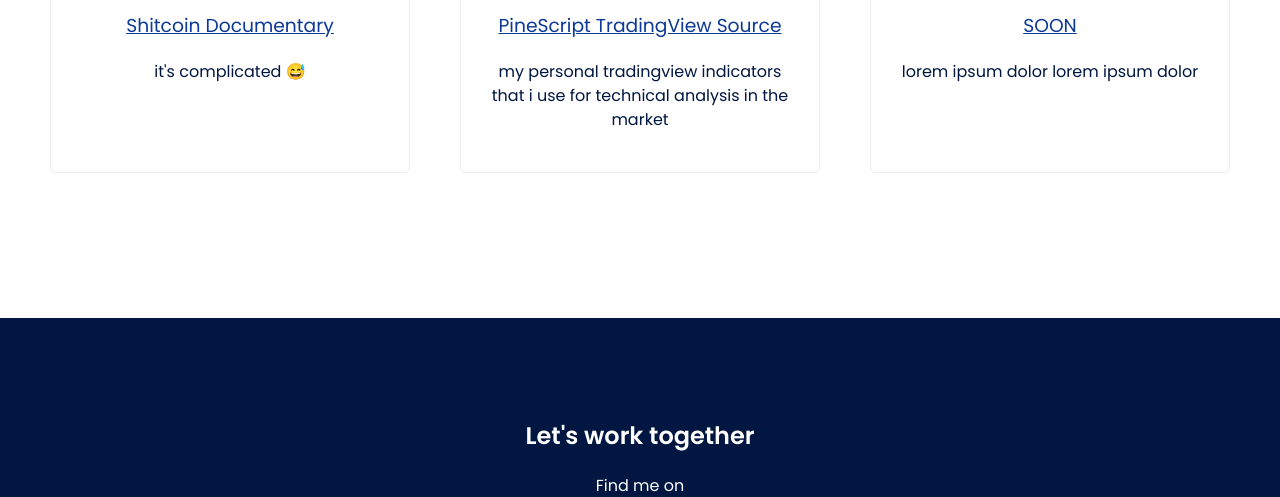
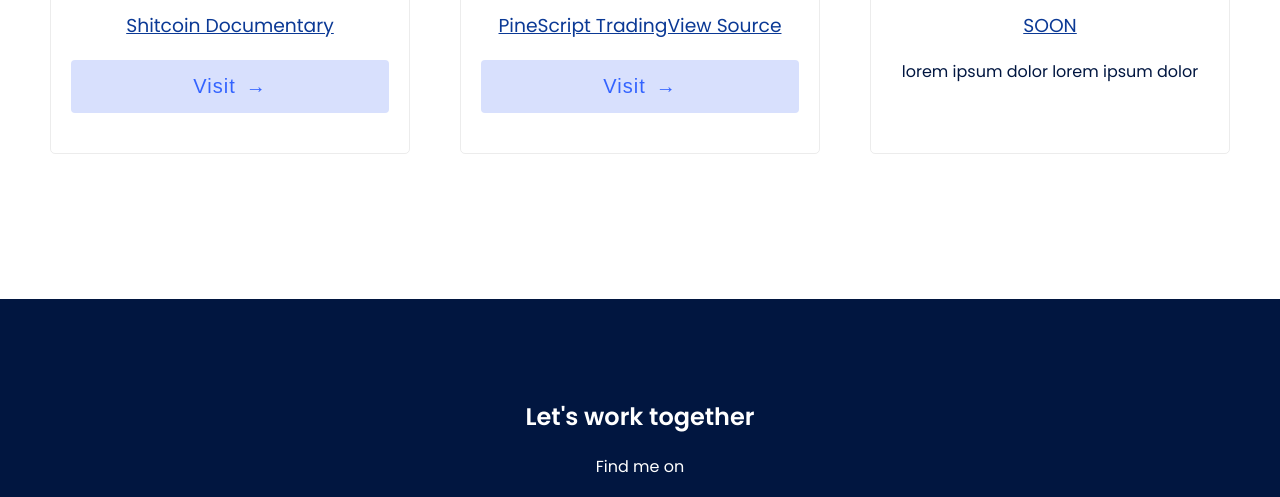
Before and after one commit to agungkrishna-code/porto, a website built with Parcel: page index.html in a window 1280 px wide. Shown: the part 1817-2314 px from the top of the page. Built offline with nearby package versions, Linux system fonts and the light colour scheme.

Commit message:
update card

```diff
--- a/index.html
+++ b/index.html
@@ -85,7 +85,10 @@
         <h3 class="project-tile">
           <a href="https://github.com/agungkrishna-code/shitcoin_source_documentary">Shitcoin Documentary</a>
         </h3>
-        <p>it's complicated 😅</p>
+        <!-- <p>it's complicated 😅</p> -->
+          <form action="https://github.com/agungkrishna-code/shitcoin_source_documentary">
+            <button class="card-btn">Visit<span>&rarr;</span></button>
+          </form>
       </div>
     </div>
 
@@ -97,7 +100,10 @@
         <h3 class="project-tile">
           <a href="https://github.com/agungkrishna-code/personalTradingView_indicator">PineScript TradingView Source</a>
         </h3>
-        <p>my personal tradingview indicators that i use for technical analysis in the market</p>
+        <!-- <p>my personal tradingview indicators that i use for technical analysis in the market</p> -->
+          <form action="https://github.com/agungkrishna-code/personalTradingView_indicator">
+            <button class="card-btn">Visit<span>&rarr;</span></button>
+          </form>
       </div>
     </div>
 
--- a/style.css
+++ b/style.css
@@ -335,3 +335,33 @@ footer .code {
   margin-left: auto;
   margin-right: auto;
 }
+
+.card-btn {
+  display: block;
+  width: 100%;
+  padding: 1.5rem;
+  font-size: 2rem;
+  text-align: center;
+  color: #3363ff;
+  background-color: #d8e0fd;
+  border: none;
+  border-radius: 0.4rem;
+  transition: 0.2s;
+  cursor: pointer;
+  letter-spacing: 0.1rem;
+}
+
+.card-btn span {
+  margin-left: 1rem;
+  transition: 0.2s;
+}
+
+.card-btn:hover,
+.card-btn:active {
+  background-color: #c2cffc;
+}
+
+.card-btn:hover span,
+.card-btn:active span {
+  margin-left: 1.5rem;
+}
```
